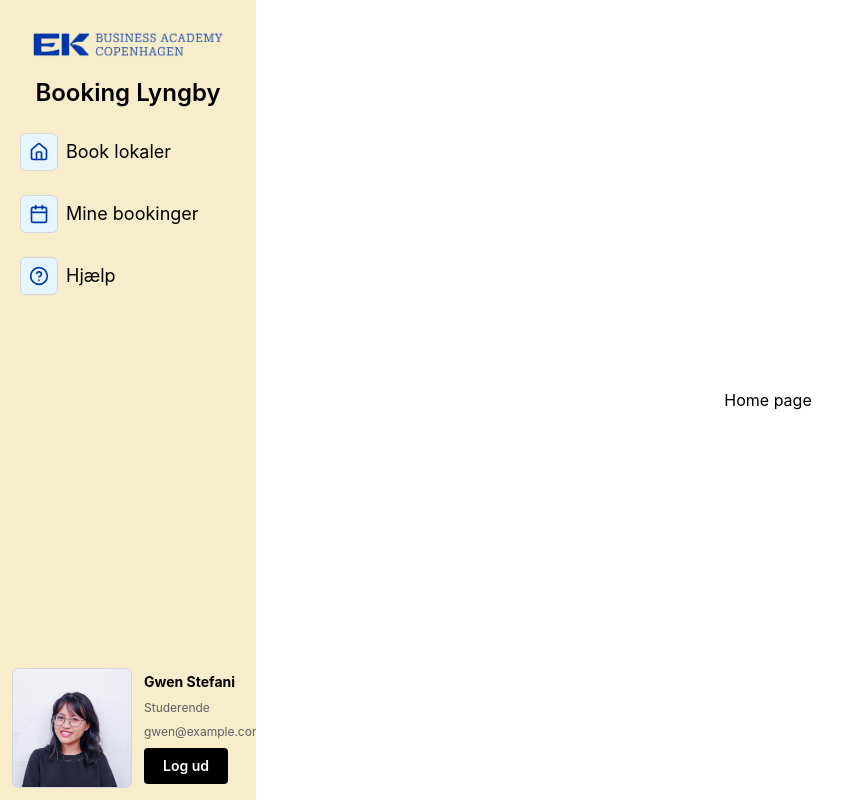
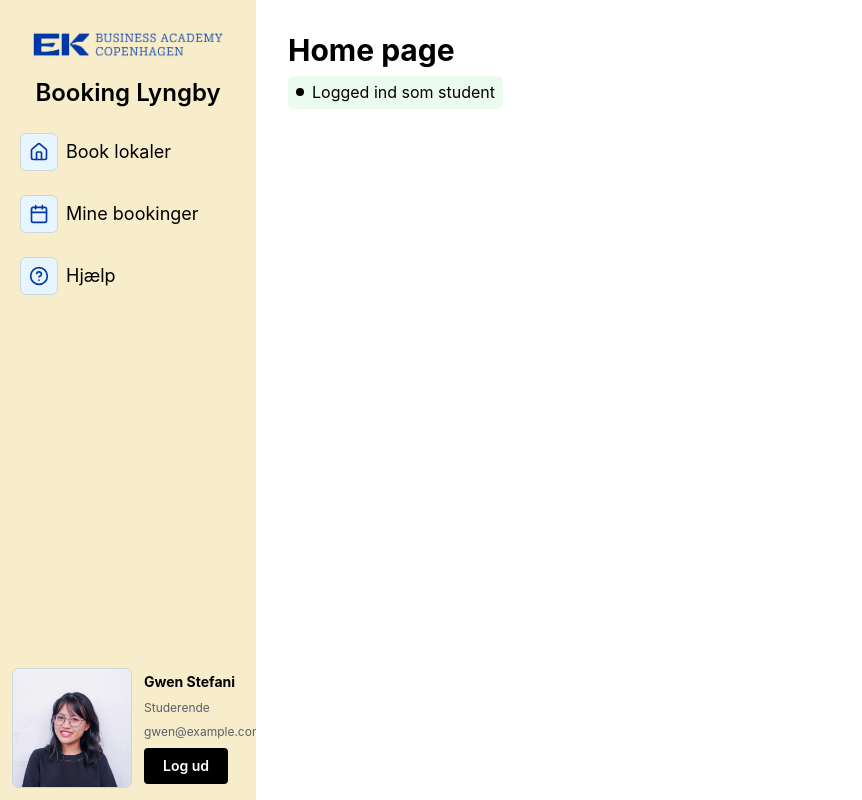
Before and after one commit to t-holmquist/bookingsystem, a Next.js app: page / in a window 1280 px wide. Shown: the whole page, without its empty margins (0-862 px from the left). Built offline with nearby package versions, Linux system fonts and the light colour scheme; no server answers.

Commit message:
Refactor home page layout

```diff
--- a/app/(main)/page.tsx
+++ b/app/(main)/page.tsx
@@ -1,7 +1,14 @@
 export default function Home() {
   return (
-    <div className="flex min-h-screen items-center justify-center bg-white font-sans">
-      Home page
+    <div className="flex h-screen bg-white p-8">
+      <div className="space-y-2">
+        <h1 className="text-3xl font-bold">Home page</h1>
+        <div className="flex gap-2 bg-[#ebfbee] items-center py-1 px-2 rounded-md">
+          <div className="bg-black rounded-full w-2 h-2"></div>
+          <p>Logged ind som student</p>
+
+        </div>
+      </div>
     </div>
   )
 }
--- a/components/sidebar.tsx
+++ b/components/sidebar.tsx
@@ -2,7 +2,6 @@ import Image from "next/image"
 import Link from "next/link"
 import { navbarItems } from "@/data/data"
 import { Button } from "@mantine/core"
-import { LogOutIcon } from "lucide-react"
 
 const Sidebar = () => {
   return (
```
